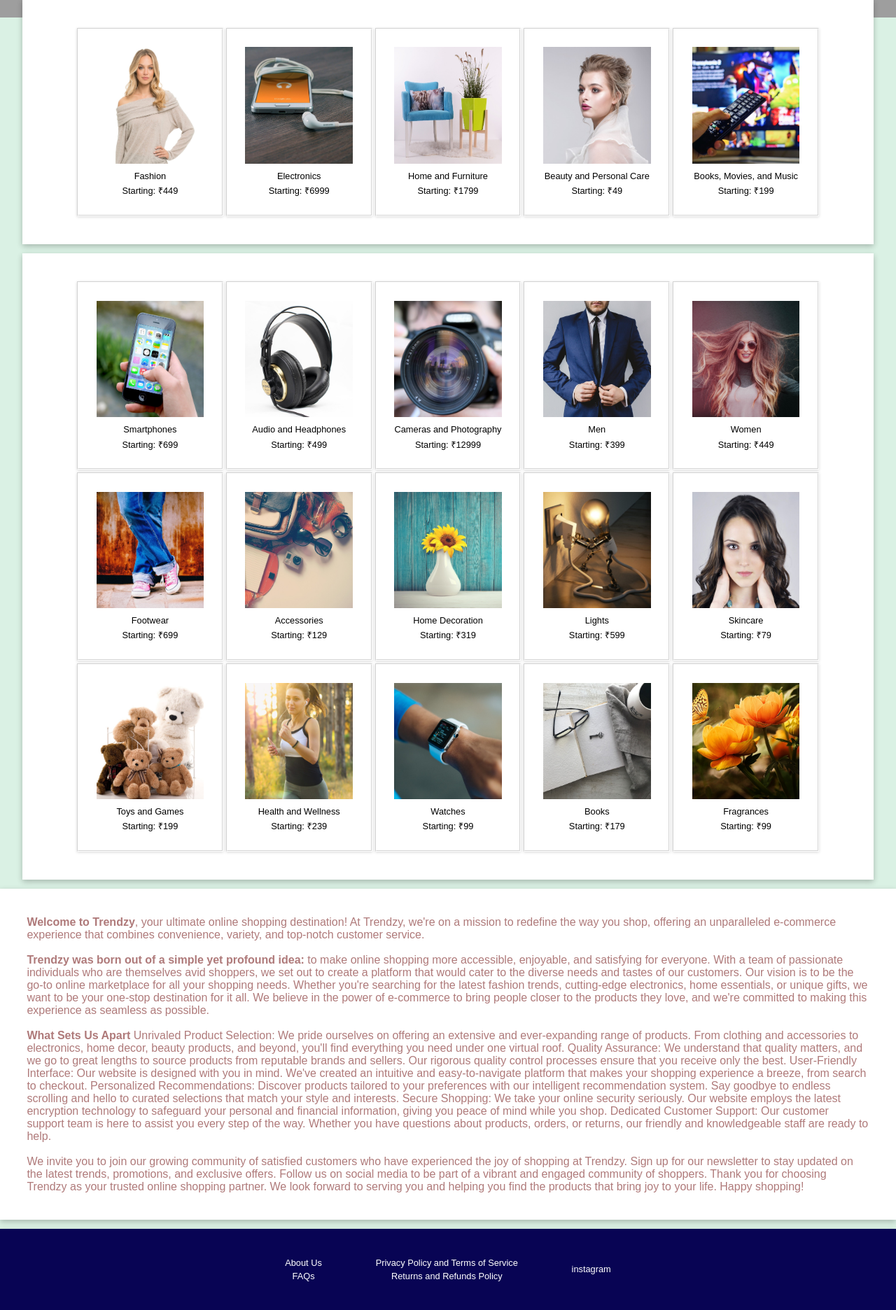
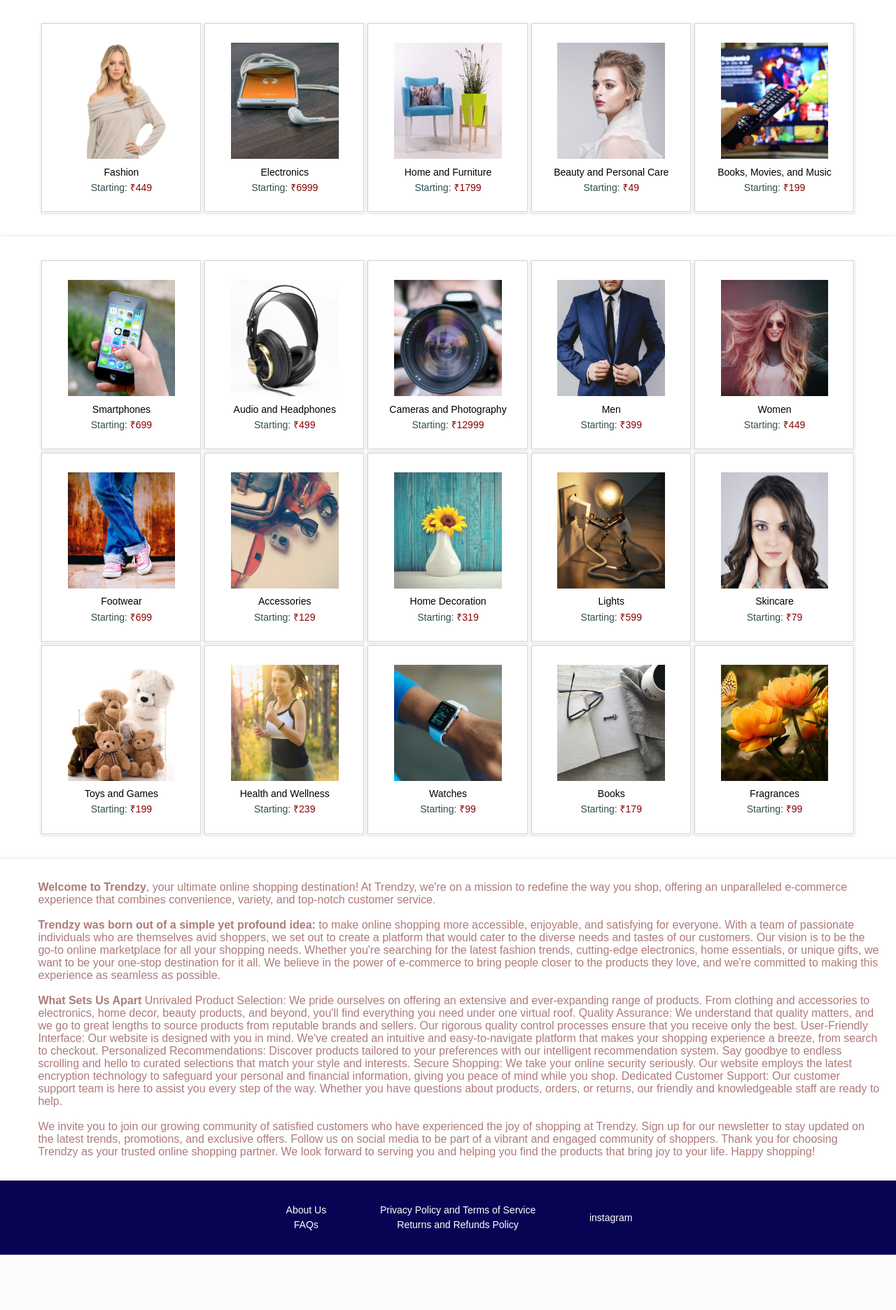
Before and after one commit to arifpirxada/PHP-E-Commerce-Website, a PHP site: page / in a window 1280 px wide. Shown: the part 935-2807 px from the top of the page at 70% size. After the commit the page ends 2728 px from the top, so only its background shows below. Run offline with PHP 8.4, Linux system fonts and the light colour scheme; data comes from the database, SQL or seed files in the repository; grey boxes are pictures that could not be loaded.

Commit message:
Fix - styling color; font-size; padding

```diff
--- a/css/style.css
+++ b/css/style.css
@@ -278,12 +278,11 @@
 /* css for Main category */
 
 .mainCategories {
-    width: 95%;
-    margin: 0% 0% 1% 2.5%;
     background-color: #fff;
     box-shadow: rgba(0, 0, 0, 0.24) 0px 3px 8px;
     flex-wrap: wrap;
-    padding: 3% 0%;
+    max-width: 100vw !important;
+    padding: 2rem 1rem;
 }
 
 .mainCategories a {
@@ -292,12 +291,17 @@
 
 .mainCat {
     width: 16vw;
-    padding: 2vw 0vw;
+    padding: 2vw 0.8vw;
     color: #fff;
     margin: 2px;
     background-color: #fff;
     box-shadow: rgba(0, 0, 0, 0.16) 0px 1px 4px;
     border: 2px groove #ffffff85;
+    transition: all 0.5s ease;
+}
+
+.mainCat:hover {
+    border: 2px solid red;
 }
 
 .cartImg {
@@ -306,10 +310,10 @@
     transition: 0.3s ease;
 }
 
-.cartImg:hover {
+/* .cartImg:hover {
     transform: translate(0px, -10px);
     box-shadow: rgb(38, 57, 77) 0px 20px 30px -10px;
-}
+} */
 
 @media only screen and (max-width: 750px) {
     .mainCat {
@@ -322,7 +326,7 @@
     }
 
     .footcats a {
-        font-size: 2vw !important;
+        font-size: 14px !important;
     }
 }
 
@@ -347,22 +351,33 @@
 
 .mainCatType {
     margin-top: 5%;
-    font-size: 1vw;
+    font-size: 14px;
     color: #000000;
+    text-align: center;
 }
 
 .mainCatDesc {
     margin-top: 2%;
-    font-size: 1vw;
-    color: #000000b0;
+    font-size: 14px;
+    color: #343131;
     text-align: center;
     padding: 0% 6%;
+    text-align: center;
 }
 
 .mainCatPrice {
     margin-top: 2%;
-    font-size: 1vw;
-    color: #000000;
+    font-size: 14px;
+    color: darkred;
+    text-align: center;
+}
+
+.dimGray {
+    color: darkslategray !important;
+}
+
+.d-inline {
+    display: inline !important;
 }
 
 /* Footer css  */
@@ -394,7 +409,7 @@
 .footcats a {
     color: white;
     margin: 0.3vh 0vh;
-    font-size: 1vw;
+    font-size: 14px;
 }
 
 .footcats a:hover {
@@ -680,7 +695,7 @@
 }
 
 .productDesc p {
-    color: black;
+    color: #363030;
     margin-bottom: 3%;
 }
 
@@ -728,6 +743,7 @@
 
 .productLongDesc p {
     padding: 0% 4%;
+    color: #363030;
 }
 
 .relatedProducts {
--- a/index.php
+++ b/index.php
@@ -142,7 +142,7 @@
                         <div class="mainCat d-flex">
                             <img class="cartImg" src="img/mainCatImages/<?php echo $row['m_img'] ?>" alt="">
                             <p class="mainCatType"><?php echo $row['m_name'] ?></p>
-                            <p class="mainCatPrice">Starting: ₹<?php echo $row['m_start_price'] ?></p>
+                            <div class="mainCatPrice"><p class="dimGray d-inline">Starting:</p> ₹<?php echo $row['m_start_price'] ?></div>
                         </div>
                     </a>
 
@@ -168,7 +168,7 @@
                         <div class="mainCat d-flex">
                             <img class="cartImg" src="img/subCatImages/<?php echo $row['s_img'] ?>" alt="">
                             <p class="mainCatType"><?php echo $row['s_name'] ?></p>
-                            <p class="mainCatPrice">Starting: ₹<?php echo $row['s_start_price'] ?></p>
+                            <div class="mainCatPrice"><p class="dimGray d-inline">Starting:</p> ₹<?php echo $row['s_start_price'] ?></div>
                         </div>
                     </a>
 
```
